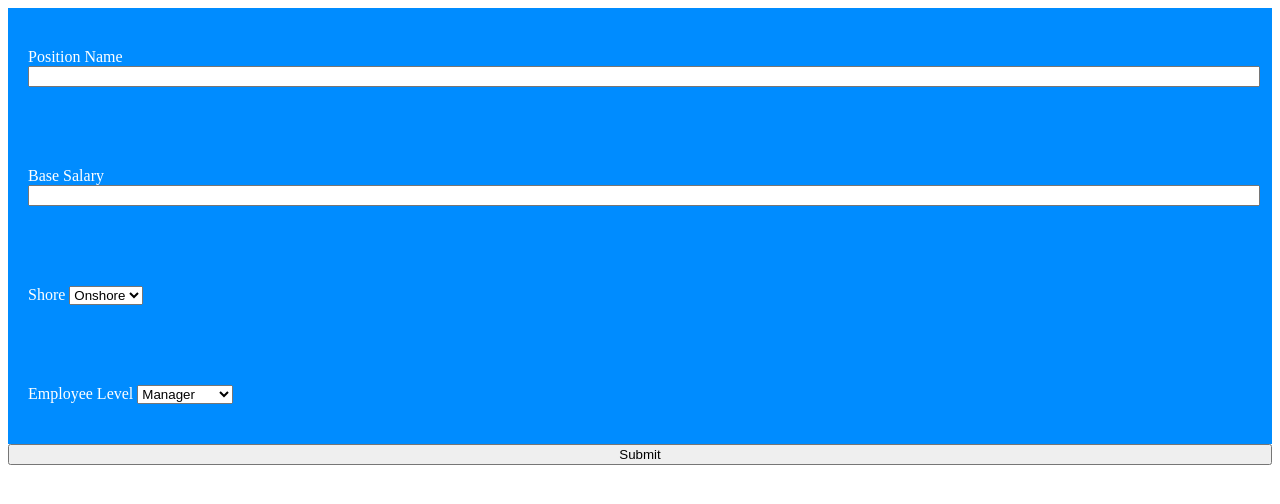
After one commit to bruosorio/payroll, a PHP site: page /src/f_employee.html in a window 1280 px wide. The commit adds this page. Shown: the top 504 px of the page. Run offline with PHP 8.4, Linux system fonts and the light colour scheme.

Commit message:
bunch of commits

```diff
--- a/src/Employee.php
+++ b/src/Employee.php
@@ -2,7 +2,7 @@
 
 
 
-class Employee {
+class abstract Employee {
 
     private $funcionario;
     private $shore;
--- /dev/null
+++ b/src/f_employee.html
@@ -0,0 +1,39 @@
+<!DOCTYPE html>
+<head>
+    <link rel ='stylesheet' type='text/css' href='template.css'>
+</head>
+
+<form>
+
+    <div>
+        <label for='position'>Position Name</label>
+        <input type='text' id='position' name='position'>
+    </div>
+
+    <div>
+        <label for='salary'>Base Salary</label>
+        <input type='text' id='base_salary' name='base_salary'>
+    </div>
+
+    <div>
+        <label for='shore'>Shore</label>
+        <select id='shore'>
+            <option>Onshore</option>
+            <option>Offshore</option>
+        </select>
+    </div>
+
+    <div>
+        <label for='level'>Employee Level</label>
+        <select id='level'>
+            <option>Trainee</option>
+            <option>Cadet</option>
+            <option>Regular</option>
+            <option>Coordinator</option>
+            <option selected>Manager</option>
+            <option>Chief Officer</option>
+        </select>
+    </div>
+
+    <input type='submit'>
+</form>
--- /dev/null
+++ b/src/template.css
@@ -0,0 +1,16 @@
+input {
+    width: 100%;
+}
+
+div {
+
+    background-color: rgb(0, 140, 255);
+    color: white;
+    border-width: 30px;
+    padding: 40px 20px;
+}
+
+div.select {
+    width: 100%;
+    border-radius: 4px;
+}
```
Also changed, not shown: src/EmployeeBrazil.php (added, +8 -0 lines), src/EmployeeAustria.php (added).
